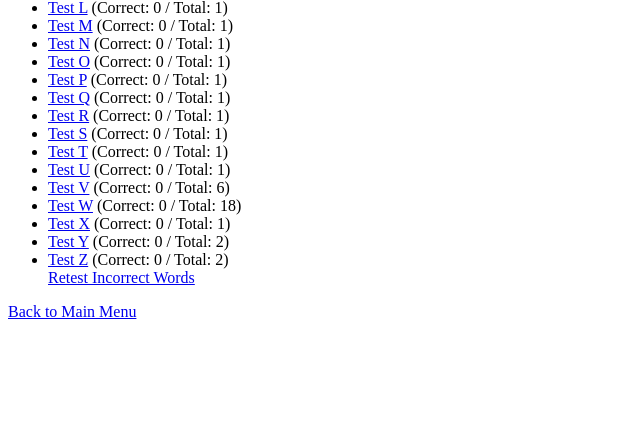
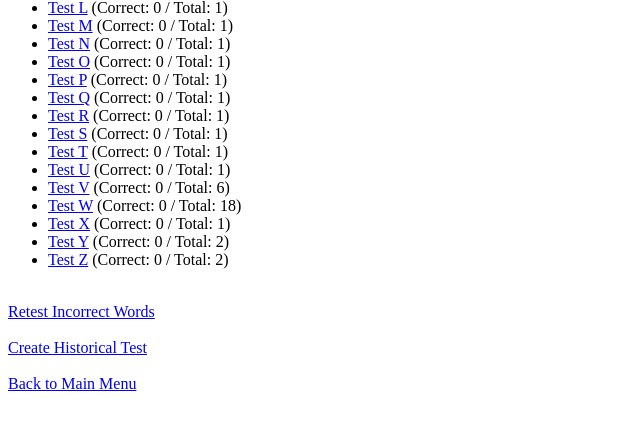
Before and after one commit to suasrp/flask-suasrp-repository-001, a Flask app: page /select_test in a window 1280 px wide. Shown: the part 305-735 px from the top of the page, without its empty margins (0-640 px from the left). Run offline with Flask 3, Linux system fonts and the light colour scheme; the visitor is signed in with stand-in values (Sample User, id 1).

Commit message:
Update select_test.html 11-8-2024-652pm
Display test links with scores: Each alphabet test is displayed as a link, and the score for each test is shown (correct/total words).

Retest Incorrect Words link: If there are any incorrect words stored in the session, a link is provided to retest them.

Historical Test link: If there are any historically incorrect words saved, a link is provided to create a new historical test based on those words.

```diff
--- a/templates/select_test.html
+++ b/templates/select_test.html
@@ -10,6 +10,8 @@
 </head>
 <body>
     <h1>Select Test</h1>
+
+    <!-- Display links to each test with current score -->
     <ul>
         {% for letter, words in tests.items() %}
             <li>
@@ -17,11 +19,25 @@
                 (Correct: {{ scoring_board[letter].correct }} / Total: {{ scoring_board[letter].total }})
             </li>
         {% endfor %}
+    </ul>
 
-        {% if session['incorrect_words'] %}
-            <a href="{{ url_for('retest_incorrect_words') }}">Retest Incorrect Words</a><br>
-        {% endif %}
-    </ul>
+    <br>
+
+    <!-- Retest link if there are any incorrect words -->
+    {% if session['incorrect_words'] %}
+        <a href="{{ url_for('retest_incorrect_words') }}">Retest Incorrect Words</a><br>
+    {% endif %}
+
+    <br>
+
+    <!-- Link to create a Historical Test if there are incorrect words -->
+    {% if session['historical_incorrect_words'] %}
+        <a href="{{ url_for('create_historical_test') }}">Create Historical Test</a><br>
+    {% endif %}
+
+    <br>
+
+    <!-- Link to go back to the main menu -->
     <a href="{{ url_for('home') }}">Back to Main Menu</a>
 </body>
 </html>
```
